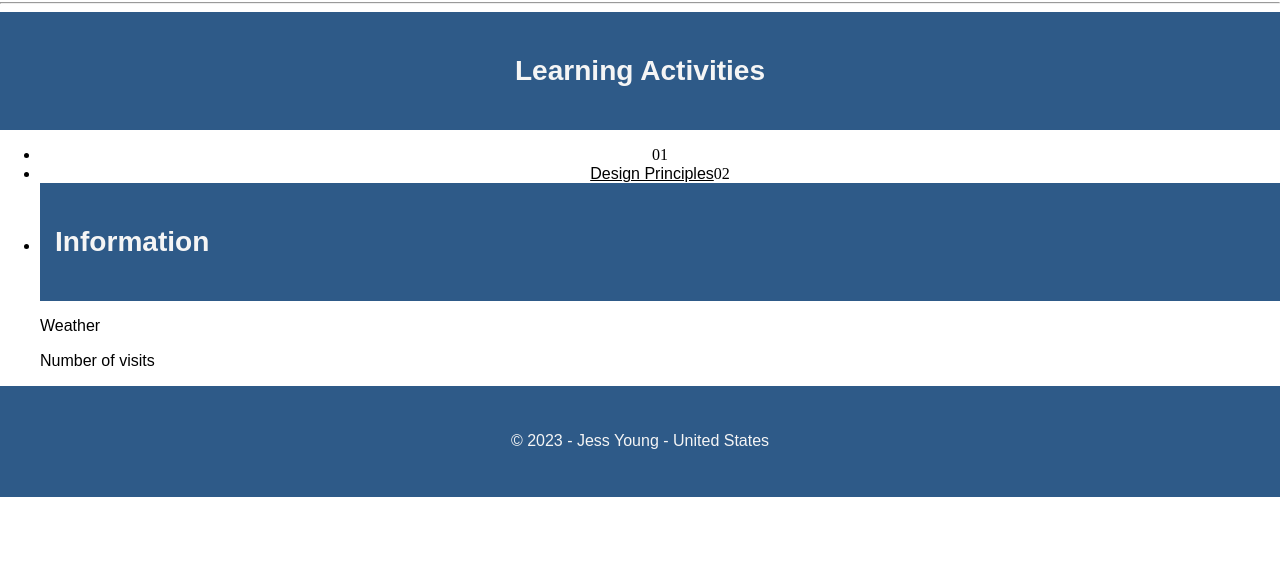
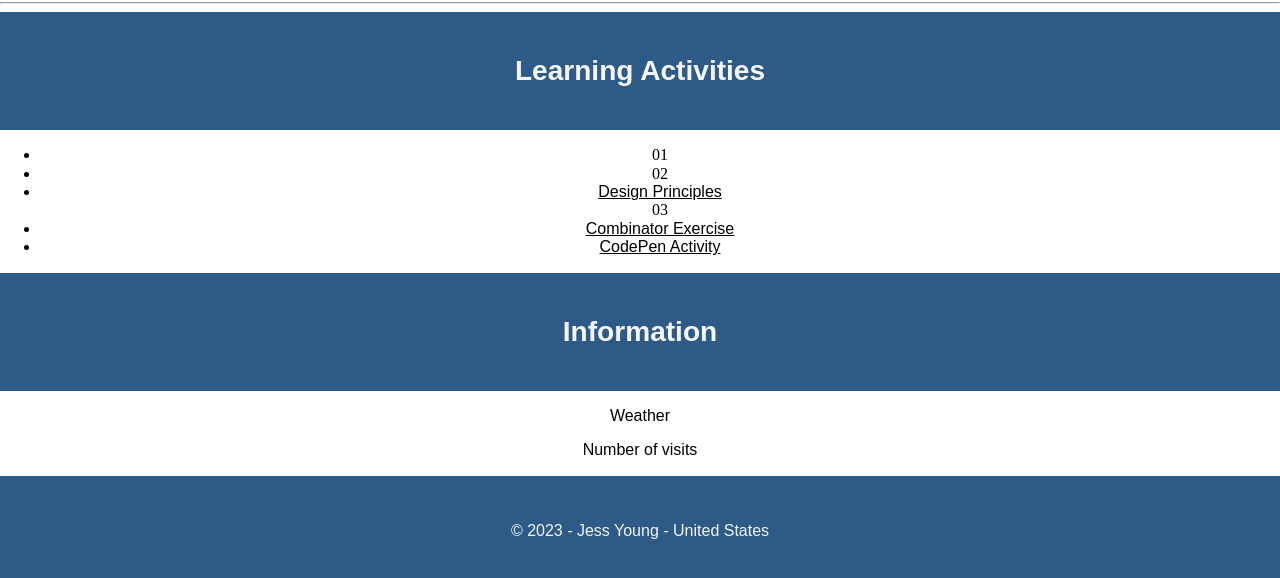
Before and after one commit to youngjessica/wdd230, a plain HTML site: page index.html in a window 1280 px wide. Shown: the part 740-1318 px from the top of the page. Before the commit the page ends 1237 px from the top, so only its background shows below. Drawn offline with Linux system fonts and the light colour scheme; files whose address does not match are found by name; a web font is replaced by a local one.

Commit message:
codpen activity

```diff
--- a/index.html
+++ b/index.html
@@ -19,6 +19,7 @@
         <link rel="icon" href="favicon.ico"/>
         <link rel="import" href="lesson02/design-principles.html">
         <link rel="import" href="lesson03/images/combinator_excr.png">
+        <link rel="import" href="https://codepen.io/Jessica-Young/pen/VwqdXPP">
     <title>Jess Young - WDD 230 - Web Frontend Development</title>
 </head>
 <body>
@@ -57,9 +58,13 @@
                 </div>
                 <div class="activities">
                     <ul class="activities-list">
-                        <li><a href=""></a>01</li>
-                        <li><a href="lesson02/design-principles.html">Design Principles</a>02</li>
-                        <li><a hred="lesson03/images/combinator_excr.png</li>
+                        <li>01</li>
+                        <li>02</li>
+                            <li><a href="lesson02/design-principles.html">Design Principles</a></li
+                        <li>03</li>
+                            <li><a href="lesson03/images/combinator_excr.png">Combinator Exercise</a></li>
+                            <li><a href="https://codepen.io/Jessica-Young/pen/VwqdXPP">CodePen Activity</a></li>
+
                     </ul>
                 </div>
             </section>
```
Also changed, not shown: 2 other files.
